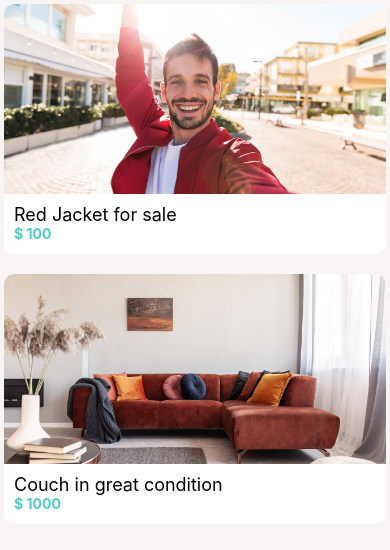
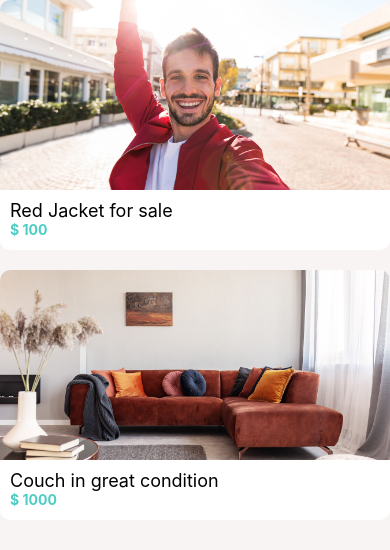
Before and after one commit to Max-256/OverIt, a React Native app: screen / in a window 390 px wide. Shown: the top 550 px of the page. Built offline with nearby package versions, Linux system fonts and the light colour scheme.

Commit message:
adjust padding for the screen component

```diff
--- a/app/components/Screen.js
+++ b/app/components/Screen.js
@@ -3,16 +3,13 @@ import Constants from "expo-constants";
 import { SafeAreaView, StyleSheet, View } from "react-native";
 
 export default function Screen({ children, style }) {
-  return (
-    <SafeAreaView style={[styles.screen, style]}>
-      <View style={style}>{children}</View>
-    </SafeAreaView>
-  );
+  return <SafeAreaView style={[styles.screen, style]}>{children}</SafeAreaView>;
 }
 
 const styles = StyleSheet.create({
   screen: {
     flex: 1,
+    padding: 8,
     paddingTop: Constants.statusBarHeight,
   },
 });
--- a/app/screens/ListingsScreen.js
+++ b/app/screens/ListingsScreen.js
@@ -40,7 +40,6 @@ function ListingsScreen(props) {
 
 const styles = StyleSheet.create({
   screen: {
-    padding: 4,
     backgroundColor: colors.light,
   },
 });
```
